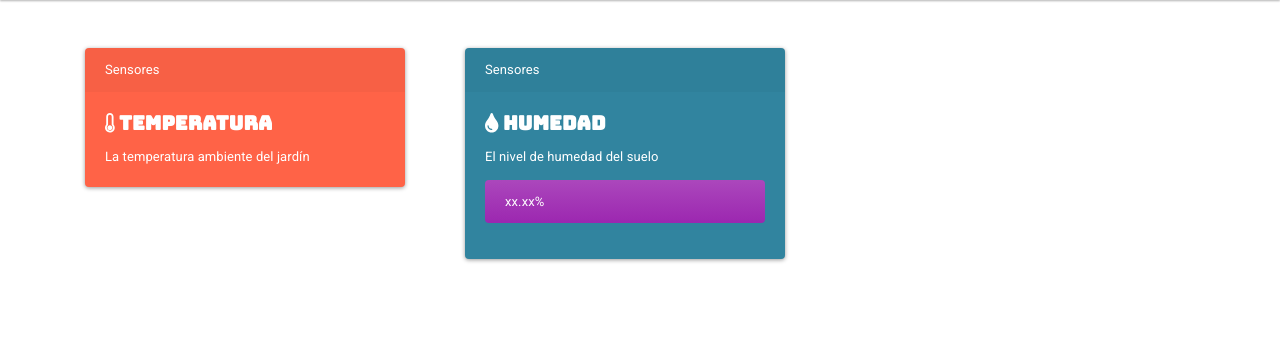
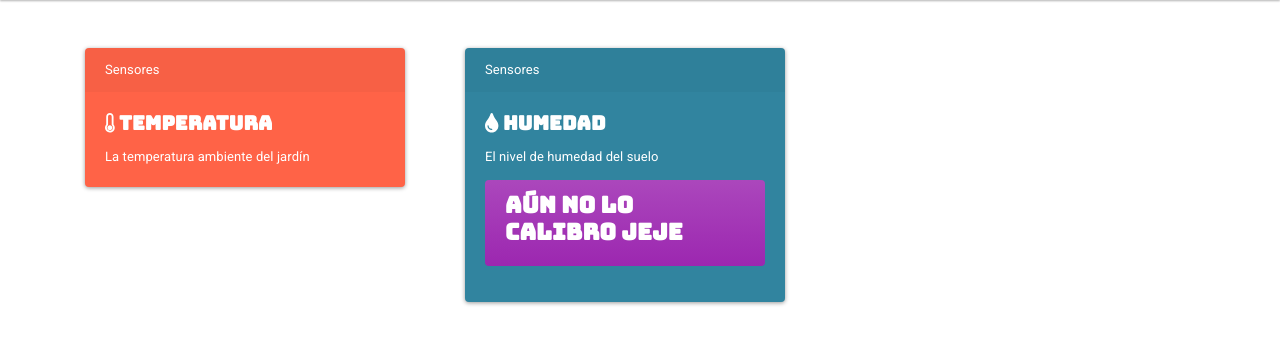
Before and after one commit to chrisRubiano/pi-garden, a Django app: template django_garden/garden/templates/sensors/all_sensors.html in a window 1280 px wide. Shown: the part 80-425 px from the top of the page. Run offline with Django 3.2, Linux system fonts and the light colour scheme; the template is opened without the code that fills it, so the values that code supplies are empty; some libraries are stand-ins or nearby versions.

Commit message:
css selector changes and bigger sensor text :ocean:

```diff
--- a/django_garden/garden/templates/sensors/all_sensors.html
+++ b/django_garden/garden/templates/sensors/all_sensors.html
@@ -9,7 +9,9 @@
                 <h4 class="card-title"><i class="fa fa-thermometer-empty"></i> Temperatura</h4>
                 <p class="card-text">La temperatura ambiente del jardín</p>
                 {% if temp %}
-                    <div class="alert alert-primary">{{ temp }}° C</div>
+                    <div class="alert alert-primary">
+
+                    </div>
                 {% endif %}
             </div>
         </div>
@@ -20,7 +22,9 @@
             <div class="card-body">
                 <h4 class="card-title"><i class="fa fa-tint"></i> Humedad</h4>
                 <p class="card-text">El nivel de humedad del suelo</p>
-                <div class="alert alert-info">xx.xx%</div>
+                <div class="alert alert-info">
+                    <h3 class="alert-heading">Aún no lo calibro jeje</h3>
+                </div>
             </div>
         </div>
     </div>
```
Also changed, not shown: django_garden/garden/static/css/style.css (+10 -10 lines).
